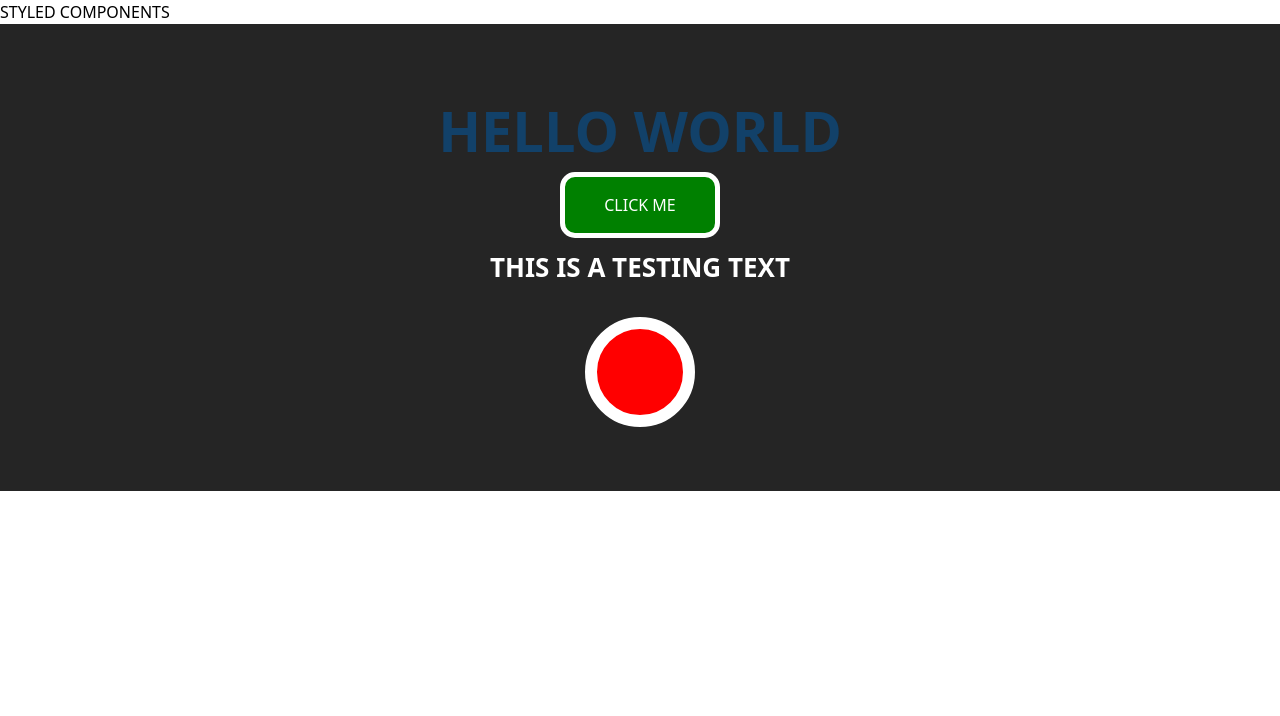
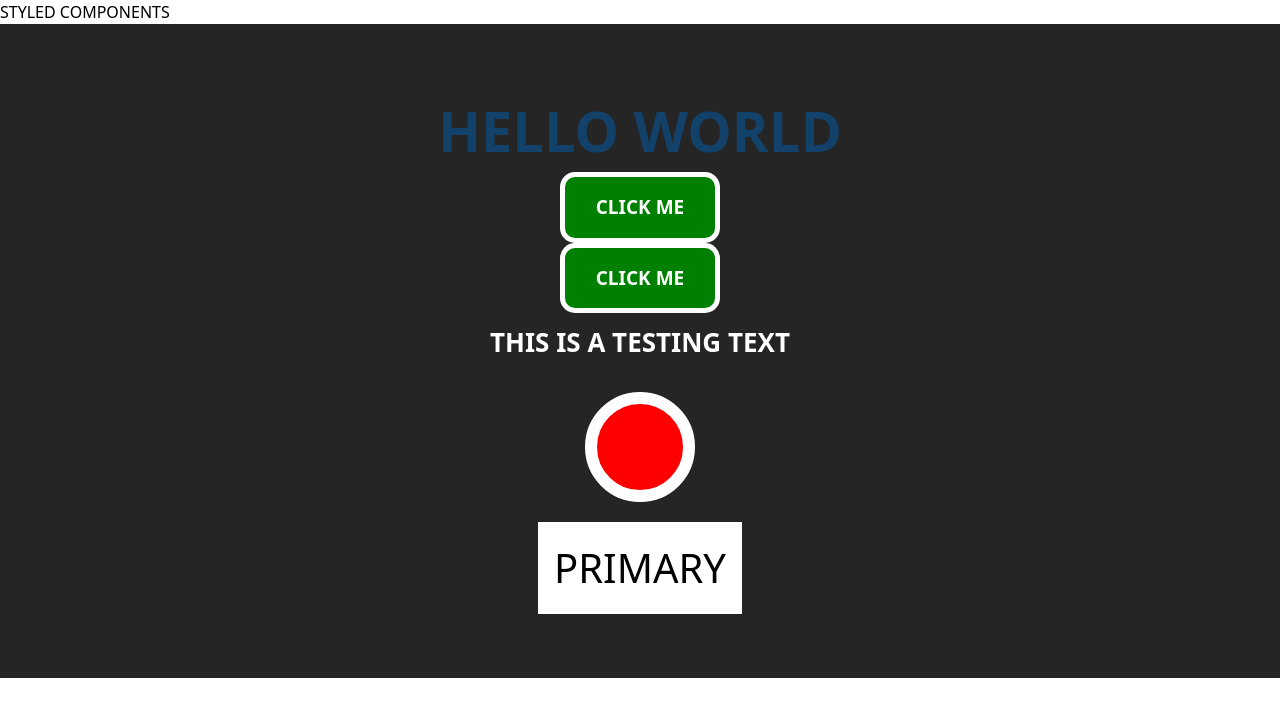
Before and after one commit to PouryaSoleimani/REACT-LIBRARIES, a React (Vite) app: page /styled-components in a window 1280 px wide. Shown: the top 716 px of the page. Built offline with nearby package versions, Linux system fonts and the light colour scheme.

Commit message:
STYLED COMPONENTS

```diff
--- a/src/StyledComponents.tsx
+++ b/src/StyledComponents.tsx
@@ -6,22 +6,25 @@ import styled from 'styled-components';
 //STYLED COMPONENTS
 const Title = styled.h1`font-size: 3.5em;text-align: center;color: #124169;font-weight : 900;`
 const Wrapper = styled.section`padding : 4em ;background : #252525 ;display : flex ; flex-direction:column ; justify-content : center ; align-items : center; `
-const Button = styled.button`background-color : green ; padding : 1rem ;border-radius : 15px ;color : white ;border : 5px solid white ; width : 10rem;`
+const Button = styled.button`background-color : green ; padding : 1rem ;border-radius : 15px ;color : white ;border : 5px solid white ; width : 10rem; font-weight:bold ; font-size:19px;`
 const Text = styled.text`color:white ;font-size : 26px ;margin-top:10px ;font-weight : bold;`
 const Circle = styled.circle`width:110px ; height : 110px ; border-radius : 100%; background-color:red; margin-top:30px; border:12px solid white ;`
+const PrimaryButton = styled.button<{ $primary?: boolean; }>`background-color : ${props => props.$primary ? "white" : 'darkgreen'}; font-size:40px ; margin-top:20px ; color:${props => props.$primary ? "black" : "white"} ; padding:1rem;`
+//COMPONENT
 const StyledComponents = () => {
 
 
 
-  //COMPONENT
   return (
     <div>
       <h1 className='bg-pink-400 text-black text-4xl text-center py-6 font-extrabold tracking-tighter w-full'>STYLED COMPONENTS</h1>
       <Wrapper>
         <Title>HELLO WORLD</Title>
         <Button>CLICK ME</Button>
+        <Button>CLICK ME</Button>
         <Text>THIS IS A TESTING TEXT</Text>
         <Circle></Circle>
+        <PrimaryButton $primary={true}>PRIMARY</PrimaryButton>
       </Wrapper>
     </div>
   )
```
